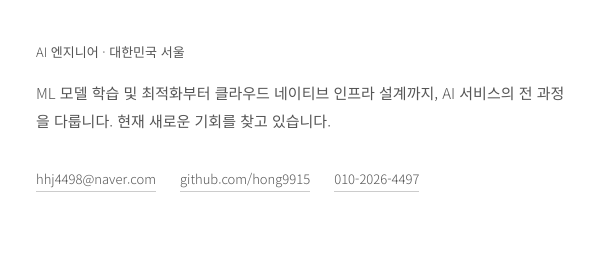
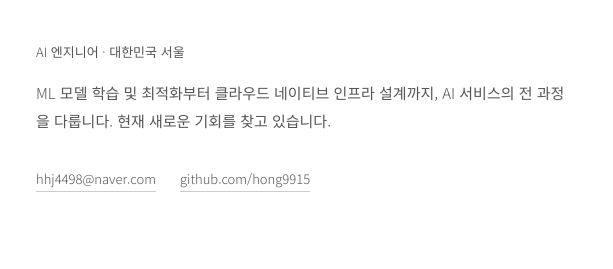
Before and after one commit to Hong9915/mypage, a plain HTML site: page index.html in a window 1280 px wide. Shown: the part 127-396 px from the top of the page, 406-1019 px from the left. Drawn offline with Linux system fonts and the light colour scheme.

Commit message:
delete num

```diff
--- a/index.html
+++ b/index.html
@@ -183,7 +183,6 @@
           <div class="hero-contacts">
             <a href="mailto:hhj4498@naver.com">hhj4498@naver.com</a>
             <a href="https://github.com/hong9915" target="_blank">github.com/hong9915</a>
-            <a href="tel:+821020264497">010-2026-4497</a>
           </div>
         </div>
       </div>
```
